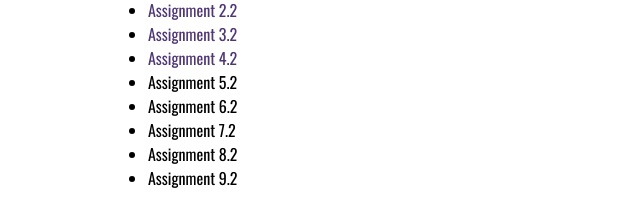
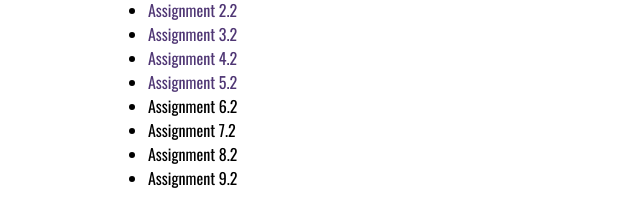
Before and after one commit to KyleHoc/web-330, a plain HTML site: page index.html in a window 1280 px wide. Shown: the part 341-547 px from the top of the page, 0-640 px from the left. Drawn offline with nearby package versions, Linux system fonts and the light colour scheme.

Commit message:
Index link to week 5

```diff
--- a/index.html
+++ b/index.html
@@ -43,7 +43,7 @@ Note: JavaScript code and theme icon added from:
         <li><a href="week-2/hochdoerfer-palindrome.html">Assignment 2.2</a></li>
         <li><a href="week-3/hochdoerfer-restaurant.html">Assignment 3.2</a></li>
         <li><a href="week-4/hochdoerfer-calorie.html">Assignment 4.2</a></li>
-        <li>Assignment 5.2</li>
+        <li><a href="week-5/hochdoerfer-bobs-auto-repair.html">Assignment 5.2</a></li>
         <li>Assignment 6.2</li>
         <li>Assignment 7.2</li>
         <li>Assignment 8.2</li>
```
